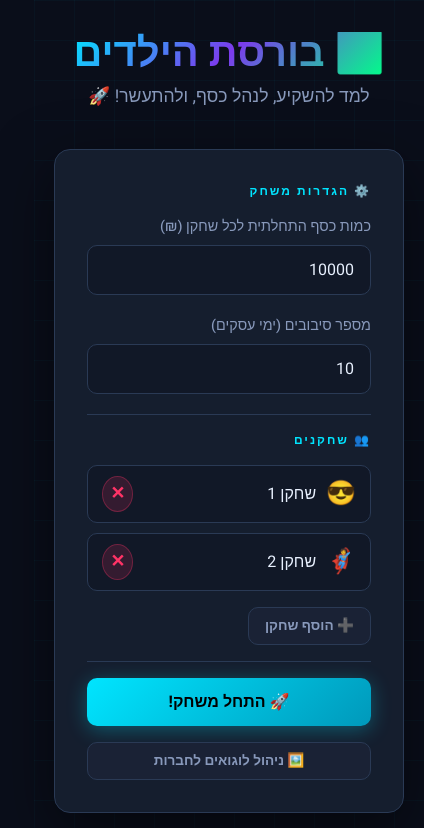
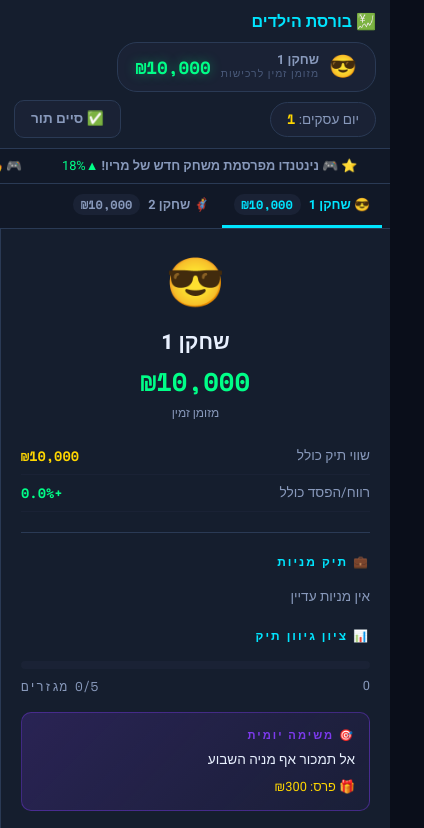
Before and after one commit to Joock3r/NASDAQ, a plain HTML site: page index.html in a window 390 px wide. Both pictures are taken after a click on the button "🚀 התחל משחק!". Shown: the top 828 px of the page, 424 px wide, since content can reach past the window. Drawn offline with nearby package versions, Linux system fonts and the light colour scheme.

Commit message:
Update index.html

```diff
--- a/index.html
+++ b/index.html
@@ -56,8 +56,9 @@ body::before {
 }
 
 /* ====== SCREENS ====== */
-.screen { display: none; position: relative; z-index: 1; animation: fadeIn 0.4s ease; }
-.screen.active { display: block; }
+.screen { display: none !important; position: relative; z-index: 1; animation: fadeIn 0.4s ease; }
+.screen.active { display: block !important; }
+#setup-screen.active { display: flex !important; }
 @keyframes fadeIn { from { opacity: 0; transform: translateY(10px); } to { opacity: 1; transform: translateY(0); } }
 
 /* ====== SETUP SCREEN ====== */
@@ -244,7 +245,15 @@ body::before {
 }
 @media (max-width: 900px) {
   .game-main { grid-template-columns: 1fr; }
-  .sidebar { border-left: none; border-bottom: 1px solid var(--border); }
+  .sidebar { border-left: none; border-bottom: 1px solid var(--border); max-height: none; }
+  .stocks-grid { grid-template-columns: 1fr !important; }
+  .game-header { flex-wrap: wrap; gap: 8px; padding: 10px 14px; }
+  .game-title { font-size: 1rem; }
+  #header-player-cash { font-size: 0.8rem; padding: 6px 12px; }
+  .player-tabs { padding: 0 8px; }
+  .player-tab { padding: 10px 12px; font-size: 0.8rem; }
+  .market-area { padding: 12px; }
+  .setup-card { padding: 20px 16px; }
 }
 
 /* SIDEBAR */
@@ -1146,7 +1155,7 @@ function showScreen(id) {
   document.querySelectorAll('.screen').forEach(s => s.classList.remove('active'));
   const el = document.getElementById(id);
   el.classList.add('active');
-  el.style.display = '';
+  window.scrollTo({ top: 0, behavior: 'instant' });
 }
 
 function showGameScreen() {
```
